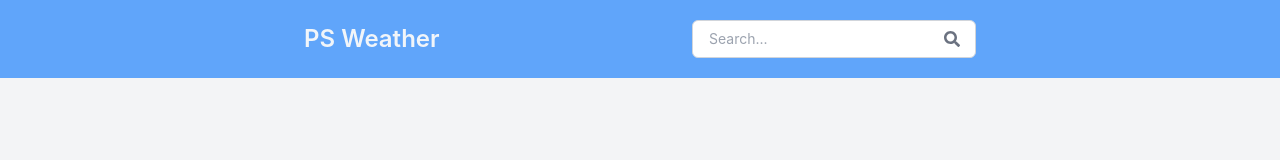
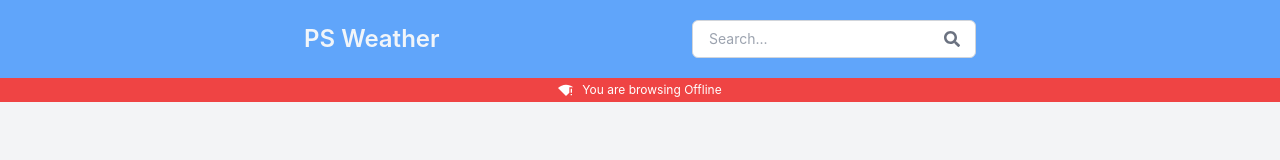
Before and after one commit to shahwezjob1/weather-frontend, a React (Create React App) app: page / in a window 1280 px wide. Shown: the top 160 px of the page. Built offline with nearby package versions, Linux system fonts and the light colour scheme.

Commit message:
Added Offline style

```diff
--- a/src/components/NavBar.tsx
+++ b/src/components/NavBar.tsx
@@ -1,18 +1,36 @@
-import React from "react";
 import SearchBox from "./SearchBox";
 import { APP_NAME } from "../utils/constants";
+import useOnlineStatusHook from "../hooks/useOnlineStatusHook";
+import { MdSignalWifiStatusbarConnectedNoInternet4 } from "react-icons/md";
 interface NavBarProps {
   handleChangeCity: (name: string) => void; // handleChangeCity is a function
 }
-
 const NavBar: React.FC<NavBarProps> = ({ handleChangeCity }) => {
+  const isOffline = useOnlineStatusHook();
   return (
-    <div id="NavBar" className="bg-blue-400 py-5 flex justify-center px-3">
-      <div className="container flex justify-between  items-center w-full max-w-lg sm:max-w-2xl ">
-        <h2 className="font-semibold sm:text-2xl text-slate-100">{APP_NAME}</h2>
-        <SearchBox handleChangeCity={handleChangeCity} />
+    <>
+      <div
+        id="NavBar"
+        className="bg-blue-400 py-5 flex justify-center px-3 z-50"
+      >
+        <div className="container flex justify-between  items-center w-full max-w-lg sm:max-w-2xl ">
+          <h2 className="font-semibold sm:text-2xl text-slate-100">
+            {APP_NAME}
+          </h2>
+          <SearchBox handleChangeCity={handleChangeCity} />
+        </div>
       </div>
-    </div>
+      {!isOffline && (
+        <div>
+          <span
+            className={`flex justify-center items-center gap-2 animate-slide-fade transition ease duration-700 transform bg-red-500 text-white text-center p-1 text-xs absolute  left-0 right-0 `}
+          >
+            <MdSignalWifiStatusbarConnectedNoInternet4 size={16} />
+            You are browsing Offline
+          </span>
+        </div>
+      )}
+    </>
   );
 };
 
--- /dev/null
+++ b/src/hooks/useOnlineStatusHook.tsx
@@ -0,0 +1,23 @@
+import { useState, useEffect } from "react";
+
+const useOnlineStatusHook = (): boolean => {
+  const [isOffline, setIsOffline] = useState(false);
+
+  useEffect(() => {
+    const handleOnline = () => setIsOffline(false);
+    const handleOffline = () => setIsOffline(true);
+
+    setIsOffline(!navigator.onLine);
+
+    window.addEventListener("online", handleOnline);
+    window.addEventListener("offline", handleOffline);
+    return () => {
+      window.removeEventListener("online", handleOnline);
+      window.removeEventListener("offline", handleOffline);
+    };
+  }, []);
+
+  return isOffline;
+};
+
+export default useOnlineStatusHook;
--- a/src/hooks/useWeatherHook.tsx
+++ b/src/hooks/useWeatherHook.tsx
@@ -15,7 +15,6 @@ export const useWeatherHook = () => {
   const apiUrl = process.env.REACT_APP_API_URL;
 
   useEffect(() => {
-    console.log("18");
     if (cityName) {
       if (navigator.onLine) {
         setLoading(true);
--- a/tailwind.config.js
+++ b/tailwind.config.js
@@ -4,7 +4,23 @@ module.exports = {
     "./src/**/*.{html,js,jsx,ts,tsx}", // Add the paths to your files
   ],
   theme: {
-    extend: {},
+    extend: {
+      animation: {
+        "slide-fade": "slide-fade-up 1s ease-out forwards",
+      },
+      keyframes: {
+        "slide-fade-up": {
+          "0%": {
+            transform: "translateY(-10px)",
+            opacity: "0",
+          },
+          "100%": {
+            transform: "translateY(0px)",
+            opacity: "1",
+          },
+        },
+      },
+    },
   },
   plugins: [],
 };
```
